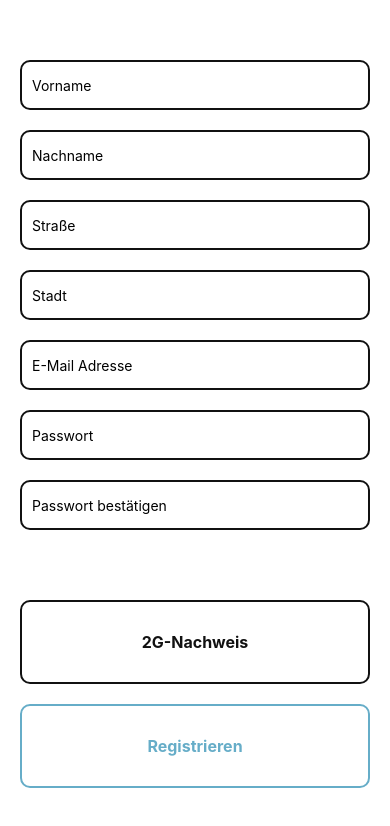
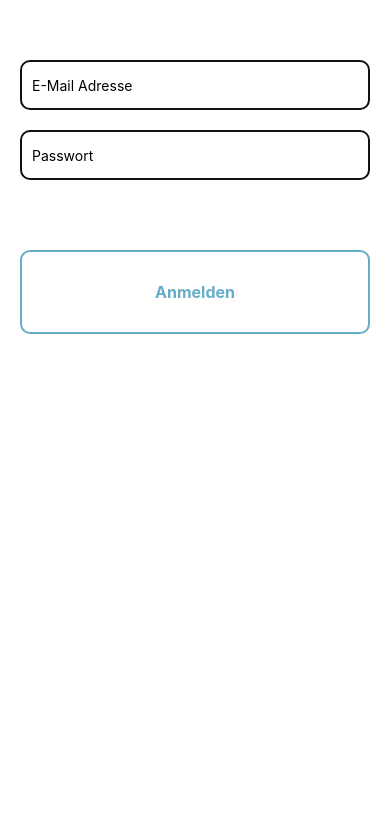
Before and after one commit to Nadine3107/MobileComputing_frontend, a React Native app: screen / in a window 390 px wide. Shown: the top 826 px of the page. Built offline with nearby package versions, Linux system fonts and the light colour scheme.

Commit message:
Anmelden bearbeitet

```diff
--- a/App.js
+++ b/App.js
@@ -7,10 +7,11 @@ import Impressum from './Screens/Impressum/Impressum';
 import Profile from './Screens/Profile/Profile';
 import BeitragErstellen from './Screens/BeitragErstellen/BeitragErstellen';
 import Registrieren from './Screens/Registrieren/Registrieren';
+import Anmelden from './Screens/Anmelden/Anmelden';
 
 export default function App() {
   return (
-  <Registrieren/>
+  <Anmelden/>
   );
 }
 
--- a/Screens/Anmelden/Anmelden.js
+++ b/Screens/Anmelden/Anmelden.js
@@ -1,17 +1,41 @@
 import React from 'react';
-import { Text, View } from 'react-native';
-import { ScrollView } from 'react-native-gesture-handler';
+import { Text, View, StyleSheet } from 'react-native';
+import { ScrollView, TouchableOpacity } from 'react-native-gesture-handler';
+import { COLORS } from '../../Styles/Colors';
+import TextfeldAnmelden from './TextFeldAnmelden';
 
 const Anmelden = () => {
   return (
     <>
       <ScrollView style={[{ paddingBottom: 20 }]}>
         <View style={{ marginBottom: 10 }}>
-         <Text>Anmelden</Text>
+        <TextfeldAnmelden/>
+        <TouchableOpacity style={styles.button}>
+            <Text style={styles.buttonText}>Anmelden</Text>
+          </TouchableOpacity>
         </View>
       </ScrollView>
     </>
   )
 }
 
+const styles = StyleSheet.create({
+  button: {
+    alignItems: 'center',
+    justifyContent: 'center',
+    paddingVertical: 30,
+    borderRadius: 10,
+    borderWidth: 2,
+    marginBottom: 10,
+    marginHorizontal: 20,
+    marginVertical: 10,
+    borderColor: COLORS.primaryColor
+  },
+  buttonText: {
+    fontSize: 16,
+    color: COLORS.primaryColor,
+    fontWeight: 'bold'
+  }
+})
+
 export default Anmelden;
--- /dev/null
+++ b/Screens/Anmelden/TextFeldAnmelden.js
@@ -0,0 +1,29 @@
+import React from 'react';
+import { Pressable, StyleSheet, Text, View, TextInput } from 'react-native';
+
+import { SafeAreaView } from 'react-native-safe-area-context';
+import Button from '../../Components/Button';
+import { COLORS } from '../../Styles/Colors';
+
+const TextfeldAnmelden = () => {
+    const [text, onChangeText] = React.useState("Text");
+    return (
+          <View style={{ marginVertical: 50 }}>
+              <TextInput style = {styles.input} placeholder="E-Mail Adresse"/>
+              <TextInput style = {styles.input} placeholder="Passwort"/>
+          </View>
+    )
+  }
+
+  const styles = StyleSheet.create({
+      input:{
+          height: 50,
+          marginVertical: 10,
+          marginHorizontal: 20,
+          borderWidth: 2,
+          padding: 10,
+          borderColor: COLORS.blackColor,
+          borderRadius: 10
+      },
+  });
+  export default TextfeldAnmelden;
```
